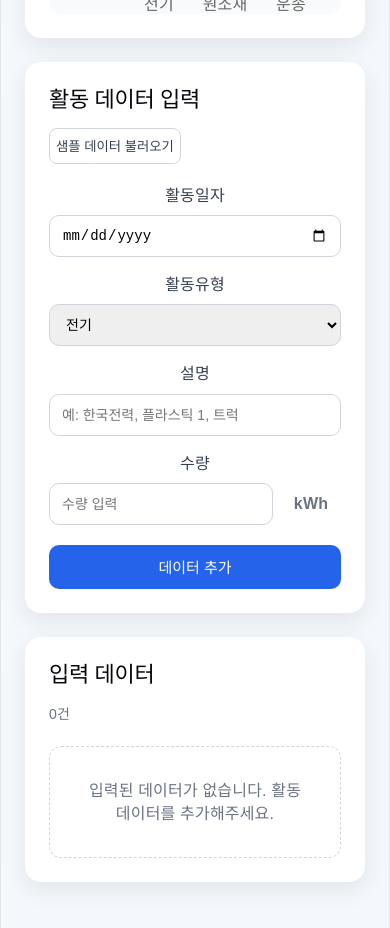
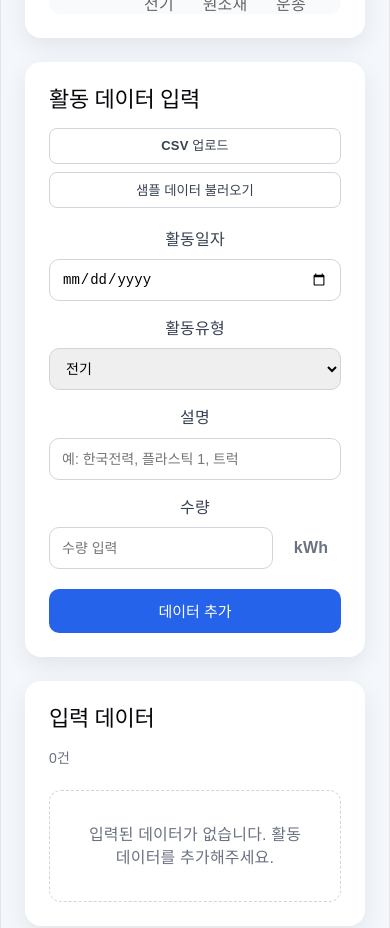
Before and after one commit to woo9451/carbon-pcf-app, a React (Vite) app: page / in a window 390 px wide. Shown: the part 1140-2068 px from the top of the page. Built offline with nearby package versions, Linux system fonts and the light colour scheme.

Commit message:
feat: CSV 업로드 기능 및 데이터 검증 처리 구현

```diff
--- a/src/App.css
+++ b/src/App.css
@@ -124,6 +124,12 @@ button {
   font-size: 14px;
 }
 
+.panel-actions {
+  display: flex;
+  align-items: center;
+  gap: 8px;
+}
+
 .form-grid {
   display: grid;
   grid-template-columns: 1fr 1fr;
@@ -190,6 +196,29 @@ select {
 
 .secondary-button:hover {
   background: #f9fafb;
+}
+
+.csv-upload-button {
+  height: 36px;
+  display: inline-flex;
+  align-items: center;
+  justify-content: center;
+  border: 1px solid #d1d5db;
+  border-radius: 8px;
+  padding: 0 12px;
+  background: white;
+  color: #374151;
+  font-size: 13px;
+  font-weight: 600;
+  cursor: pointer;
+}
+
+.csv-upload-button:hover {
+  background: #f9fafb;
+}
+
+.csv-upload-button input {
+  display: none;
 }
 
 .error-message {
@@ -314,4 +343,14 @@ table tbody tr:hover {
     align-items: flex-start;
     flex-direction: column;
   }
+
+  .panel-actions {
+    width: 100%;
+    flex-direction: column;
+  }
+
+  .panel-actions .secondary-button,
+  .csv-upload-button {
+    width: 100%;
+  }
 }
--- a/src/App.tsx
+++ b/src/App.tsx
@@ -1,4 +1,4 @@
-import { useMemo, useState } from "react";
+import { useMemo, useState, type ChangeEvent } from "react";
 import {
   Bar,
   BarChart,
@@ -84,6 +84,36 @@ const emissionFactorMap = Object.fromEntries(
 const typeLabel = Object.fromEntries(
   emissionFactorTable.map((factor) => [factor.code, factor.label]),
 ) as Record<ActivityType, string>;
+
+const csvHeaders = ["date", "type", "description", "amount"];
+
+const parseCsvLine = (line: string) => {
+  const values: string[] = [];
+  let currentValue = "";
+  let isInsideQuote = false;
+
+  for (const character of line) {
+    if (character === '"') {
+      isInsideQuote = !isInsideQuote;
+      continue;
+    }
+
+    if (character === "," && !isInsideQuote) {
+      values.push(currentValue.trim());
+      currentValue = "";
+      continue;
+    }
+
+    currentValue += character;
+  }
+
+  values.push(currentValue.trim());
+  return values;
+};
+
+const isActivityType = (type: string): type is ActivityType => {
+  return type in emissionFactorMap;
+};
 
 function App() {
   const [date, setDate] = useState("");
@@ -201,6 +231,99 @@ function App() {
     setErrorMessage("");
   };
 
+  const handleCsvUpload = (event: ChangeEvent<HTMLInputElement>) => {
+    const file = event.target.files?.[0];
+
+    if (!file) {
+      return;
+    }
+
+    if (!file.name.toLowerCase().endsWith(".csv")) {
+      setErrorMessage("CSV 파일만 업로드할 수 있습니다.");
+      event.target.value = "";
+      return;
+    }
+
+    const reader = new FileReader();
+
+    reader.onload = () => {
+      const csvText = String(reader.result ?? "");
+      const rows = csvText
+        .split(/\r?\n/)
+        .map((row) => row.trim())
+        .filter(Boolean);
+
+      if (rows.length < 2) {
+        setErrorMessage("CSV 파일에는 헤더와 최소 1개의 데이터 행이 필요합니다.");
+        event.target.value = "";
+        return;
+      }
+
+      const headers = parseCsvLine(rows[0]).map((header) => header.toLowerCase());
+
+      if (
+        headers.length !== csvHeaders.length ||
+        headers.some((header, index) => header !== csvHeaders[index])
+      ) {
+        setErrorMessage("CSV 헤더는 date,type,description,amount 순서여야 합니다.");
+        event.target.value = "";
+        return;
+      }
+
+      const uploadedActivities: Activity[] = [];
+
+      for (let rowIndex = 1; rowIndex < rows.length; rowIndex += 1) {
+        const [csvDate, csvType, csvDescription, csvAmount] = parseCsvLine(rows[rowIndex]);
+
+        if (!csvDate || !csvType || !csvDescription || !csvAmount) {
+          setErrorMessage(`${rowIndex + 1}번째 행에 필수 값이 누락되었습니다.`);
+          event.target.value = "";
+          return;
+        }
+
+        if (!isActivityType(csvType)) {
+          setErrorMessage(
+            `${rowIndex + 1}번째 행의 활동 유형은 electricity, plastic1, plastic2, transport 중 하나여야 합니다.`,
+          );
+          event.target.value = "";
+          return;
+        }
+
+        const numericAmount = Number(csvAmount);
+
+        if (Number.isNaN(numericAmount) || numericAmount <= 0) {
+          setErrorMessage(`${rowIndex + 1}번째 행의 수량은 0보다 큰 숫자여야 합니다.`);
+          event.target.value = "";
+          return;
+        }
+
+        uploadedActivities.push({
+          id: Date.now() + rowIndex,
+          date: csvDate,
+          type: csvType,
+          description: csvDescription,
+          amount: numericAmount,
+          unit: getUnit(csvType),
+          emission: calculateEmission(csvType, numericAmount),
+        });
+      }
+
+      setActivities((currentActivities) => [
+        ...currentActivities,
+        ...uploadedActivities,
+      ]);
+      setErrorMessage("");
+      event.target.value = "";
+    };
+
+    reader.onerror = () => {
+      setErrorMessage("CSV 파일을 읽는 중 오류가 발생했습니다.");
+      event.target.value = "";
+    };
+
+    reader.readAsText(file);
+  };
+
   const handleDelete = (id: number) => {
     setActivities(activities.filter((activity) => activity.id !== id));
   };
@@ -269,9 +392,15 @@ function App() {
         <section className="panel">
           <div className="panel-title">
             <h2>활동 데이터 입력</h2>
-            <button className="secondary-button" onClick={handleSampleData}>
-              샘플 데이터 불러오기
-            </button>
+            <div className="panel-actions">
+              <label className="csv-upload-button">
+                CSV 업로드
+                <input type="file" accept=".csv" onChange={handleCsvUpload} />
+              </label>
+              <button className="secondary-button" onClick={handleSampleData}>
+                샘플 데이터 불러오기
+              </button>
+            </div>
           </div>
 
           <div className="form-grid">
```
